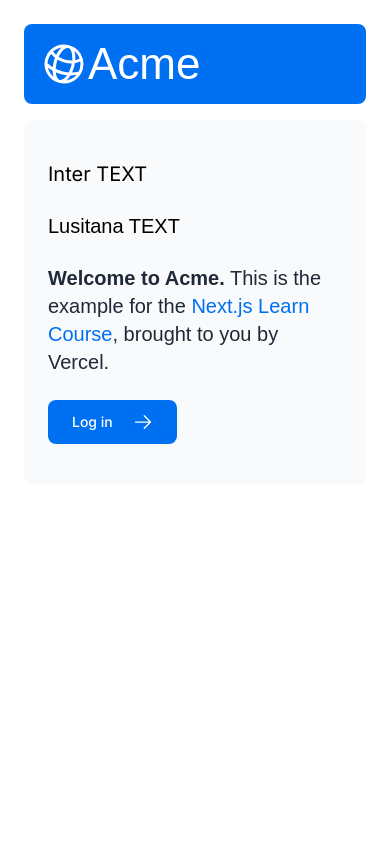
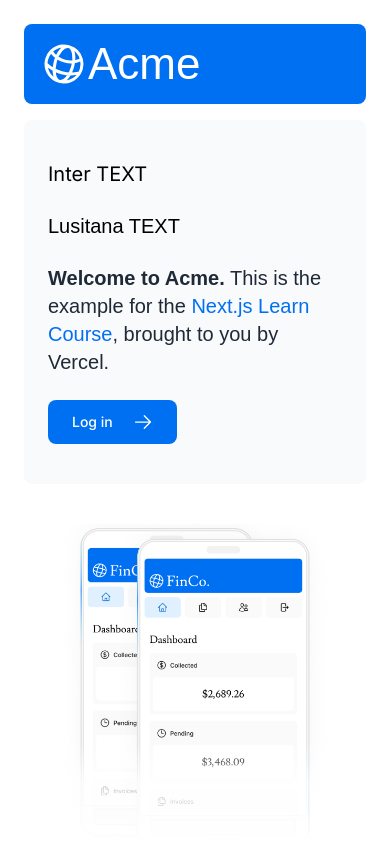
Before and after one commit to stuller-mbecoulet/nextjs-dashboard, a Next.js app: page / in a window 390 px wide. Shown: the top 850 px of the page. Built offline with nearby package versions, Linux system fonts and the light colour scheme; a web font is replaced by a local one.

Commit message:
3.3 Image que no se vera cuando no este en la version de mobile
En este caso, “md:hidden” básicamente dice que se aplique “oculto” cuando se está por encima del punto de interrupción md. (768px si no has personalizado nada)

```diff
--- a/app/page.tsx
+++ b/app/page.tsx
@@ -50,6 +50,13 @@
             className="hidden md:block"
             alt="Screenshots of the dashboard project showing desktop version"
           />
+          <Image
+            src="/hero-mobile.png"
+            width={560}
+            height={620}
+            className="block md:hidden"
+            alt="Screenshots of the dashboard project showing mobile version"
+          />
         </div>
       </div>
     </main>
```
